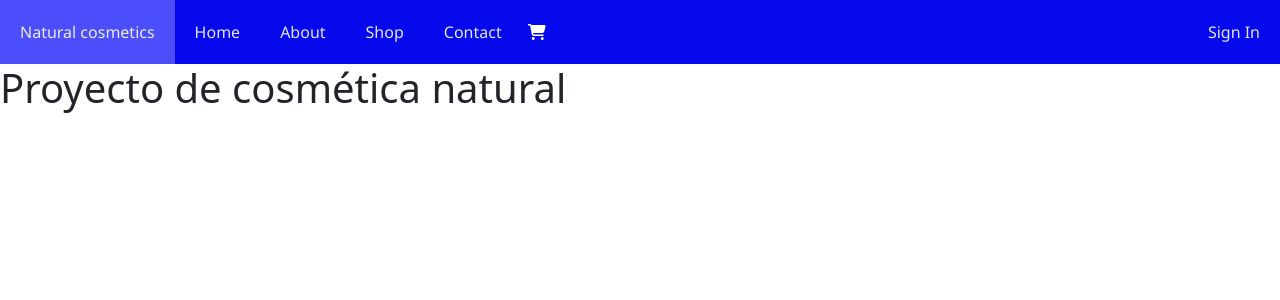
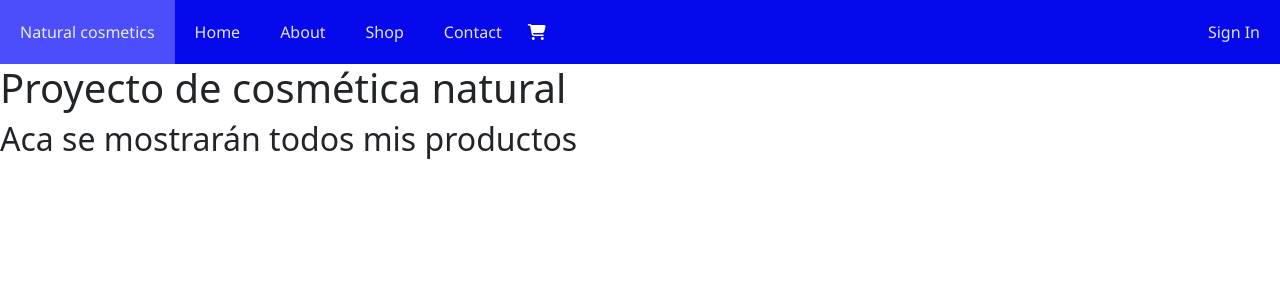
Before and after one commit to lucianop3196/natural-cosmetics, a React (Create React App) app: page / in a window 1280 px wide. Shown: the top 300 px of the page. Built offline with nearby package versions, Linux system fonts and the light colour scheme.

Commit message:
Se agregó el componente ItemListContainer con un saludo de prueba

```diff
--- a/src/App.js
+++ b/src/App.js
@@ -1,3 +1,4 @@
+import ItemListContainer from "./components/ItemListContainer";
 import NavBar from "./components/NavBar";
 
 function App() {
@@ -6,6 +7,7 @@ function App() {
       <header className="App-header">
         <NavBar/>
         <h1>Proyecto de cosmética natural</h1>
+        <ItemListContainer greeting="Aca se mostrarán todos mis productos"/>
       </header>
     </div>
   );
--- /dev/null
+++ b/src/components/ItemListContainer.jsx
@@ -0,0 +1,7 @@
+import React from "react";
+
+function ItemListContainer({ greeting }) {
+  return <h2>{greeting}</h2>;
+}
+
+export default ItemListContainer;
```
Also changed, not shown: src/components/Title.jsx (deleted).
